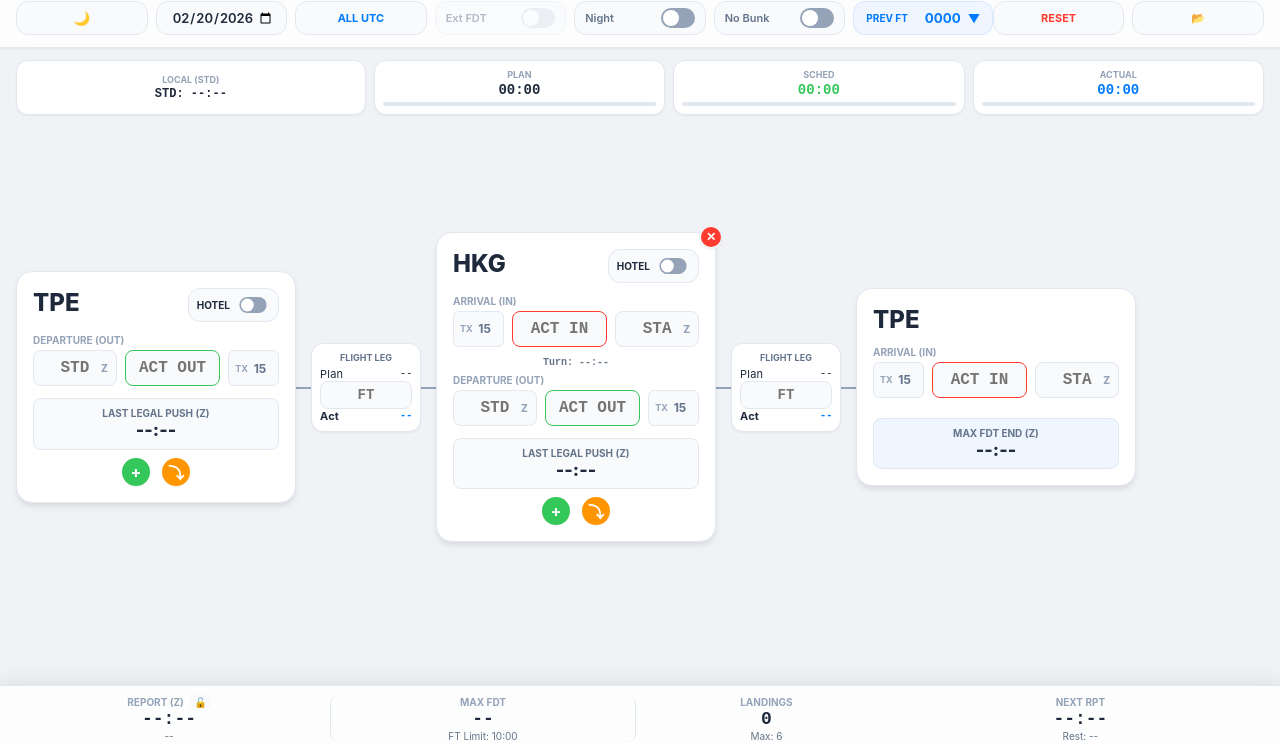
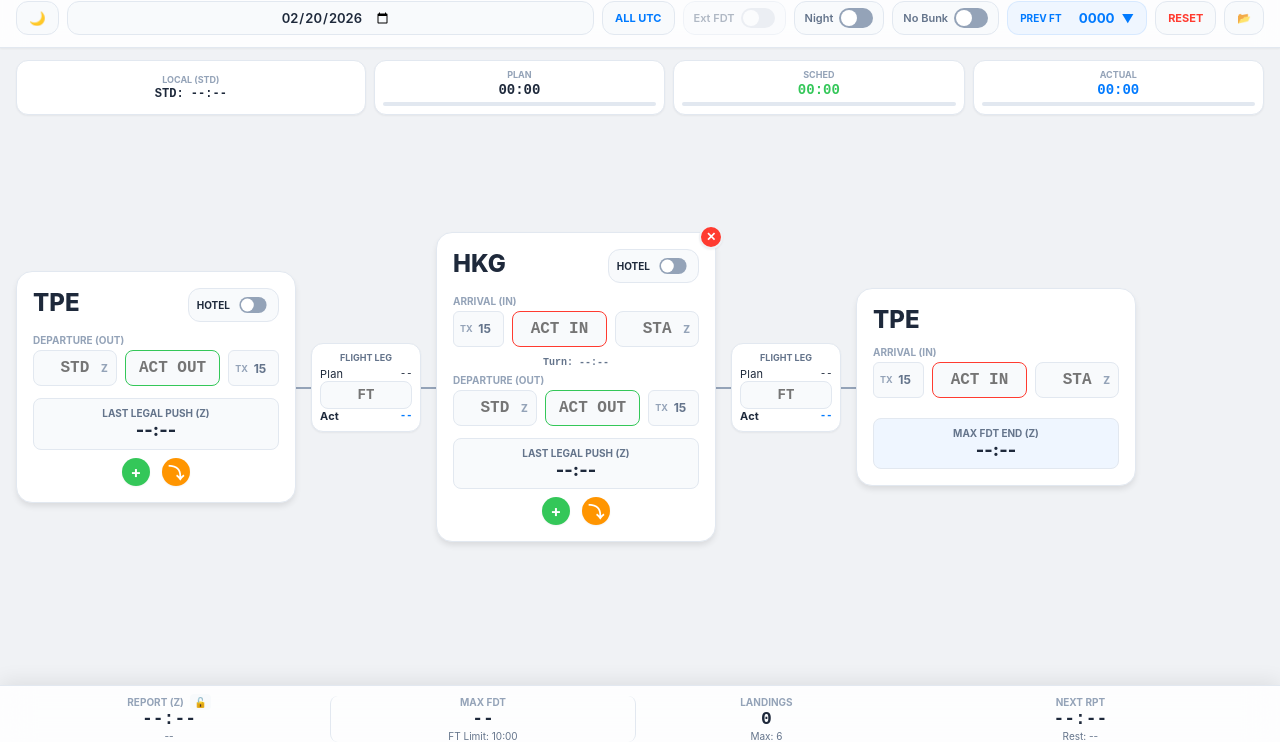
Before and after one commit to fox3nova/Crew_Duty_Time, a plain HTML site: page index.html in a window 1280 px wide. Shown: the part 58-800 px from the top of the page. Drawn offline with Linux system fonts and the light colour scheme.

Commit message:
Add files via upload

```diff
--- a/index.html
+++ b/index.html
@@ -5,7 +5,7 @@
     <meta name="viewport" content="width=device-width, initial-scale=1.0, maximum-scale=1.0, user-scalable=no, viewport-fit=cover">
     <meta name="apple-mobile-web-app-capable" content="yes">
     <meta name="apple-mobile-web-app-status-bar-style" content="black-translucent">
-    <title>CAL Duty (Pro v4.7 Global Time)</title>
+    <title>CAL Duty (Pro v4.8.2 Logic Fix)</title>
     <style>
         /* === SYSTEM & VARIABLES === */
         :root {
@@ -152,26 +152,33 @@
             box-shadow: var(--shadow-sm);
         }
 
+        /* 🔥 FIX: Changed from Grid to Flex to prevent overlap in landscape 🔥 */
         .controls-grid {
-            display: grid;
-            grid-template-columns: repeat(auto-fit, minmax(100px, 1fr));
+            display: flex;
+            flex-wrap: wrap;
             gap: 8px;
             align-items: center;
-        }
-
+            justify-content: flex-start; /* Items start from left */
+        }
+
+        /* 🔥 FIX: Date Trigger Styling for Alignment 🔥 */
         .date-trigger {
             background: var(--bg-input);
             border: 1px solid var(--border-light);
             color: var(--text-primary);
-            padding: 0 12px;
+            padding: 0 8px;
             height: 34px;
-            line-height: 32px;
+            line-height: normal; /* Fix text alignment */
             border-radius: var(--radius-md);
             font-weight: 600;
             font-size: 13px;
-            width: 100%;
+            min-width: 120px; /* Ensure minimum width */
             text-align: center;
             -webkit-appearance: none;
+            display: inline-flex; /* Use Flex for vertical centering */
+            align-items: center;
+            justify-content: center;
+            flex: 1 0 auto; /* Allow grow but maintain basis */
         }
 
         .toggle-wrapper {
@@ -185,10 +192,11 @@
             border: 1px solid var(--border-light);
             cursor: pointer;
             transition: all 0.2s;
-        }
-        .toggle-label { font-size: 11px; font-weight: 600; color: var(--text-secondary); }
-
-        .switch { position: relative; display: inline-block; width: 34px; height: 20px; }
+            flex: 0 0 auto; /* Prevent shrinking */
+        }
+        .toggle-label { font-size: 11px; font-weight: 600; color: var(--text-secondary); margin-right: 6px; }
+
+        .switch { position: relative; display: inline-block; width: 34px; height: 20px; flex-shrink: 0; }
         .switch input { opacity: 0; width: 0; height: 0; }
         .slider {
             position: absolute; cursor: pointer; top: 0; left: 0; right: 0; bottom: 0;
@@ -215,6 +223,14 @@
             justify-content: space-between;
             cursor: pointer;
             border: 1px solid rgba(0,122,255,0.1);
+            width: 100%; /* Fill container */
+        }
+
+        /* Helper for Prev FT container sizing */
+        .control-item-wrapper {
+            flex: 0 0 auto;
+            min-width: 140px; /* Preserve the width but respect flex */
+            position: relative;
         }
 
         /* === STATS === */
@@ -489,7 +505,7 @@
         .popover.show { display: block; }
         @keyframes fadeIn { from { opacity: 0; transform: translateY(-5px); } to { opacity: 1; transform: 0; } }
 
-        /* RESPONSIVE RESET for Mobile */
+        /* RESPONSIVE RESET for Mobile Portrait */
         @media screen and (max-width: 820px) and (orientation: portrait) {
             html, body {
                 position: static;
@@ -517,7 +533,7 @@
             .station-card { width: 92%; max-width: 380px; }
             .controls-grid { display: flex; flex-wrap: wrap; gap: 8px; }
             .date-trigger { flex: 1 1 100%; order: -1; margin-bottom: 4px; }
-            .toggle-wrapper, .relative { flex: 1 1 auto; min-width: 80px; }
+            .toggle-wrapper, .control-item-wrapper { flex: 1 1 auto; min-width: 80px; }
             body::-webkit-scrollbar { display: none; }
         }
     </style>
@@ -527,7 +543,7 @@
     <header class="app-header">
         <div class="header-top">
             <div class="app-title">
-                <span style="font-size:20px;">✈️</span> CAL Duty <span class="text-xs font-medium text-secondary" style="border:1px solid var(--border-light); padding:1px 4px; border-radius:4px;">PRO v4.7 Global Time</span>
+                <span style="font-size:20px;">✈️</span> CAL Duty <span class="text-xs font-medium text-secondary" style="border:1px solid var(--border-light); padding:1px 4px; border-radius:4px;">PRO v4.8.2 Logic Fix</span>
             </div>
             <div class="crew-selector">
                 <div class="crew-btn active" id="btn-S" onclick="setCrew('S')">Single</div>
@@ -542,7 +558,6 @@
             </button>
             <input type="date" id="flightDate" class="date-trigger" onchange="calc24hOverlap(); runAllCalc()">
 
-            <!-- 🔥 NEW GLOBAL TOGGLE 🔥 -->
             <button class="toggle-wrapper" id="globalTimeBtn" onclick="toggleAllModes()" style="justify-content:center; width:auto; padding:0 12px; font-weight:bold; font-size:11px; color:var(--brand-blue);">
                 ALL UTC
             </button>
@@ -571,7 +586,7 @@
                 </label>
             </div>
 
-            <div class="relative" style="min-width:140px;">
+            <div class="control-item-wrapper">
                 <div class="prev-ft-badge" onclick="togglePrevPopup()">
                     <span class="text-secondary" style="font-size:10px;">PREV FT</span>
                     <input type="tel" id="prevFt" value="0000" readonly style="background:transparent; text-align:right; font-weight:bold; width:50px; color:var(--brand-blue);">
@@ -1371,22 +1386,106 @@
             if (i === 0) globalPauseMinutes = pause;
         });
 
+        // Calculate Limits First (Needed for Rest Logic)
+        let base = 14;
+        if(app.crew==='M') base=18; if(app.crew==='D') base=24;
+
+        const isNight = document.getElementById('nightOps').checked;
+        let lim = isNight ? base - 2 : base;
+
+        const totalExtension = stationLimitExtensions.reduce((a, b) => a + b, 0);
+        const isExt = document.getElementById('extFdt').checked;
+        const discretionMins = isExt ? 120 : 0;
+
+        let globalMaxFdpMins = (lim*60) + globalPauseMinutes + totalExtension + discretionMins;
+        let isCapped = false;
+        if (globalMaxFdpMins > 1440) { globalMaxFdpMins = 1440; isCapped = true; }
+
+        let limitText = `${base}h`;
+        if(isNight) limitText += `-2h`;
+        if(globalPauseMinutes > 0) limitText += `+S`;
+        if(totalExtension > 0) limitText += `+E`;
+        if(isExt) limitText += `+CD`;
+
+        document.getElementById('disp-limit-dur').innerText = limitText;
+
         calcTotals();
 
+        // 1. Calculate Total Block Time (For Table Lookup)
+        let totalFtCalc = 0;
+        for(let k=0; k<app.stations.length-1; k++) {
+             if (app.stations[k].isAcm) continue;
+
+             const o = parse(app.stations[k].out);
+             const i = parse(app.stations[k+1].in);
+             const sft = parse(app.sfts[k]);
+             const s_std = parse(app.stations[k].std);
+             const s_sta = parse(app.stations[k+1].sta);
+
+             const txOut = (app.stations[k].taxiOut !== undefined) ? app.stations[k].taxiOut : 15;
+             const txIn  = (app.stations[k+1].taxiIn !== undefined) ? app.stations[k+1].taxiIn : 15;
+
+             if(o!==null && i!==null) {
+                 totalFtCalc += diff(o, i); // Actual Block
+             }
+             else if(sft !== null) {
+                 totalFtCalc += (sft + txOut + txIn); // Manual FT + Taxi
+             }
+             else if(s_std !== null && s_sta !== null) {
+                 totalFtCalc += diff(s_std, s_sta); // Plan Block
+             }
+        }
+        const ftHours = totalFtCalc / 60;
+
+        // 2. Determine Estimated Duty End Time (For Rest Start)
+        const lastIdx = app.stations.length - 1;
+        const lastLegIdx = lastIdx - 1;
+
+        const lastActIn = parse(app.stations[lastIdx].in);
+        const lastActOut = parse(app.stations[lastLegIdx].out);
+        const lastManFt = parse(app.sfts[lastLegIdx]);
+        const lastStd = parse(app.stations[lastLegIdx].std);
+        const lastSta = parse(app.stations[lastIdx].sta);
+
+        const l_txOut = (app.stations[lastLegIdx].taxiOut !== undefined) ? app.stations[lastLegIdx].taxiOut : 15;
+        const l_txIn  = (app.stations[lastIdx].taxiIn !== undefined) ? app.stations[lastIdx].taxiIn : 15;
+
+        let estimatedDutyEndTime = null;
+
+        if (lastActIn !== null) {
+            estimatedDutyEndTime = lastActIn;
+        }
+        else if (lastActOut !== null && lastManFt !== null) {
+            estimatedDutyEndTime = lastActOut + lastManFt + l_txOut + l_txIn;
+        }
+        else if (lastStd !== null && lastManFt !== null) {
+            estimatedDutyEndTime = lastStd + lastManFt + l_txOut + l_txIn;
+        }
+        else if (lastSta !== null) {
+            estimatedDutyEndTime = lastSta;
+        }
+
+        if (estimatedDutyEndTime !== null) {
+            while (estimatedDutyEndTime >= 1440) estimatedDutyEndTime -= 1440;
+            while (estimatedDutyEndTime < 0) estimatedDutyEndTime += 1440;
+        }
+
+        // 3. ULR Detection (Using Consistent Logic)
         let isULR = false;
         for(let i=0; i<app.stations.length-1; i++) {
-            let legTime = 0;
-            const sft = parse(app.sfts[i]);
-            const actualOut = parse(app.stations[i].out);
-            const actualIn = parse(app.stations[i+1].in);
-            if (actualOut !== null && actualIn !== null) {
-                legTime = diff(actualOut, actualIn);
-            } else if (sft !== null) {
-                legTime = sft;
-            }
-            if (legTime >= 960) {
-                isULR = true;
-            }
+             let legBlock = 0;
+             const o = parse(app.stations[i].out);
+             const in_ = parse(app.stations[i+1].in);
+             const sft = parse(app.sfts[i]);
+             const std = parse(app.stations[i].std);
+             const sta = parse(app.stations[i+1].sta);
+             const tx = (app.stations[i].taxiOut||15) + (app.stations[i+1].taxiIn||15);
+
+             if (o!==null && in_!==null) legBlock = diff(o, in_);
+             else if (sft!==null) legBlock = sft + tx;
+             else if (std!==null && sta!==null) legBlock = diff(std, sta);
+
+             if (legBlock >= 960) isULR = true;
         }
 
         const alertOverlay = document.getElementById('ulr-alert');
@@ -1459,28 +1558,6 @@
         }
         document.getElementById('resReport').innerHTML = repHtml;
 
-        let base = 14;
-        if(app.crew==='M') base=18; if(app.crew==='D') base=24;
-
-        const isNight = document.getElementById('nightOps').checked;
-        let lim = isNight ? base - 2 : base;
-
-        const totalExtension = stationLimitExtensions.reduce((a, b) => a + b, 0);
-        const isExt = document.getElementById('extFdt').checked;
-        const discretionMins = isExt ? 120 : 0;
-
-        let globalMaxFdpMins = (lim*60) + globalPauseMinutes + totalExtension + discretionMins;
-        let isCapped = false;
-        if (globalMaxFdpMins > 1440) { globalMaxFdpMins = 1440; isCapped = true; }
-
-        let limitText = `${base}h`;
-        if(isNight) limitText += `-2h`;
-        if(globalPauseMinutes > 0) limitText += `+S`;
-        if(totalExtension > 0) limitText += `+E`;
-        if(isExt) limitText += `+CD`;
-
-        document.getElementById('disp-limit-dur').innerText = limitText;
-
         const fdpEndTime = rep + globalMaxFdpMins;
         const maxFdtEl = document.getElementById('resMaxFdtCard');
         if (maxFdtEl) {
@@ -1516,18 +1593,11 @@
         const capMsg = document.getElementById('cap-msg-card');
 
         let effectiveLimit = globalMaxFdpMins;
-        let checkInVal = null;
-        for (let i = app.stations.length - 1; i > 0; i--) {
-            const val = parse(app.stations[i].in);
-            if (val !== null) {
-                checkInVal = val;
-                break;
-            }
-        }
-
+
+        // Use estimatedDutyEndTime to check limit compliance
         let isActExceeded = false;
-        if (checkInVal !== null) {
-            let actualElapsed = checkInVal - rep;
+        if (estimatedDutyEndTime !== null) {
+            let actualElapsed = estimatedDutyEndTime - rep;
             if (actualElapsed < 0) actualElapsed += 1440;
             if (actualElapsed > effectiveLimit) isActExceeded = true;
         }
@@ -1570,26 +1640,11 @@
              }
         }
 
-        const lastIdx = app.stations.length - 1;
-        let lastInVal = parse(app.stations[lastIdx].in);
-        if (lastInVal === null) lastInVal = parse(app.stations[lastIdx].sta);
-
-        if (lastInVal === null) {
+        // --- Final Rest Calculation ---
+        if (estimatedDutyEndTime === null) {
             document.getElementById('resNextRpt').innerHTML = "--:--";
             document.getElementById('min-rest-lbl').innerText = "Rest: --";
         } else {
-            let actualFdp = lastInVal - rep;
-            if (actualFdp < 0) actualFdp += 1440;
-
-            let totalFtCalc = 0;
-            for(let k=0; k<app.stations.length-1; k++) {
-                 if (app.stations[k].isAcm) continue;
-                 const o = parse(app.stations[k].out);
-                 const i = parse(app.stations[k+1].in);
-                 if(o!==null && i!==null) totalFtCalc += diff(o,i);
-                 else if(parse(app.sfts[k])) totalFtCalc += parse(app.sfts[k]);
-            }
-            const ftHours = totalFtCalc / 60;
             let tableRest = 0;
 
             if (isULR) {
@@ -1617,7 +1672,11 @@
                     else tableRest = 22;
                 }
 
-                const fdpHours = actualFdp / 60;
+                // Exception: Single Crew Limits in Multi Crew
+                let actualFdpMins = estimatedDutyEndTime - rep;
+                if (actualFdpMins < 0) actualFdpMins += 1440;
+                let fdpHours = actualFdpMins / 60;
+
                 if (app.crew === 'M') {
                     if (ftHours <= 10 && fdpHours <= 14) {
                         let sRest = (ftHours <= 8) ? 10 : 18;
@@ -1643,7 +1702,7 @@
             const nextLegInput = document.getElementById('nextLegHigh');
 
             if (app.crew === 'S') {
-                const remaining24 = 600 - totalFtCalc; // 10 hours - current FT
+                const remaining24 = 600 - (ftHours * 60);
                 if (remaining24 > 0 && remaining24 < 600) {
                       nextLegCheck.classList.remove('hidden');
                       nextLegLabel.innerText = `Next > ${fmt(remaining24, false)}?`;
@@ -1660,18 +1719,22 @@
             }
             // --------------------------
 
+            // --- LOGIC FIX v4.8.2: Only apply FDP extension if LIMIT is exceeded ---
             let finalRestHours = tableRest;
-            if (actualFdp > globalMaxFdpMins) {
-                const fdpRestHours = Math.ceil(actualFdp / 60);
+
+            // Check current FDP against MAX FDP
+            let actualFdpMins = estimatedDutyEndTime - rep;
+            if (actualFdpMins < 0) actualFdpMins += 1440;
+
+            if (actualFdpMins > globalMaxFdpMins) {
+                const fdpRestHours = Math.ceil(actualFdpMins / 60);
                 finalRestHours = Math.max(tableRest, fdpRestHours);
             }
 
             const finalRestMins = finalRestHours * 60;
             const postDuty = 30;
 
-            let arrivalZAbs = rep + (lastInVal - rep);
-            if (lastInVal - rep < 0) arrivalZAbs += 1440;
-
+            let arrivalZAbs = estimatedDutyEndTime;
             let nextRptZAbs = arrivalZAbs + postDuty + finalRestMins;
             const destCode = app.stations[lastIdx].code;
             let nextRptHtml = fmt(nextRptZAbs % 1440) + " Z";
@@ -1682,8 +1745,11 @@
             if (destCode in airportIanaZones) {
                 const zone = airportIanaZones[destCode];
                 const anchor = new Date(refDate);
-                const arrDate = new Date(anchor.getTime() + (arrivalZAbs * 60000));
-                const nextDate = new Date(anchor.getTime() + (nextRptZAbs * 60000));
+                let flowMins = estimatedDutyEndTime - rep;
+                if(flowMins < 0) flowMins += 1440;
+
+                const arrDate = new Date(anchor.getTime() + (rep * 60000) + (flowMins * 60000));
+                const nextDate = new Date(arrDate.getTime() + (postDuty + finalRestMins) * 60000);
 
                 const fmtLocal = new Intl.DateTimeFormat('en-GB', { timeZone: zone, hour: '2-digit', minute: '2-digit', hourCycle: 'h23', day: 'numeric' });
                 const arrParts = fmtLocal.formatToParts(arrDate);
```
